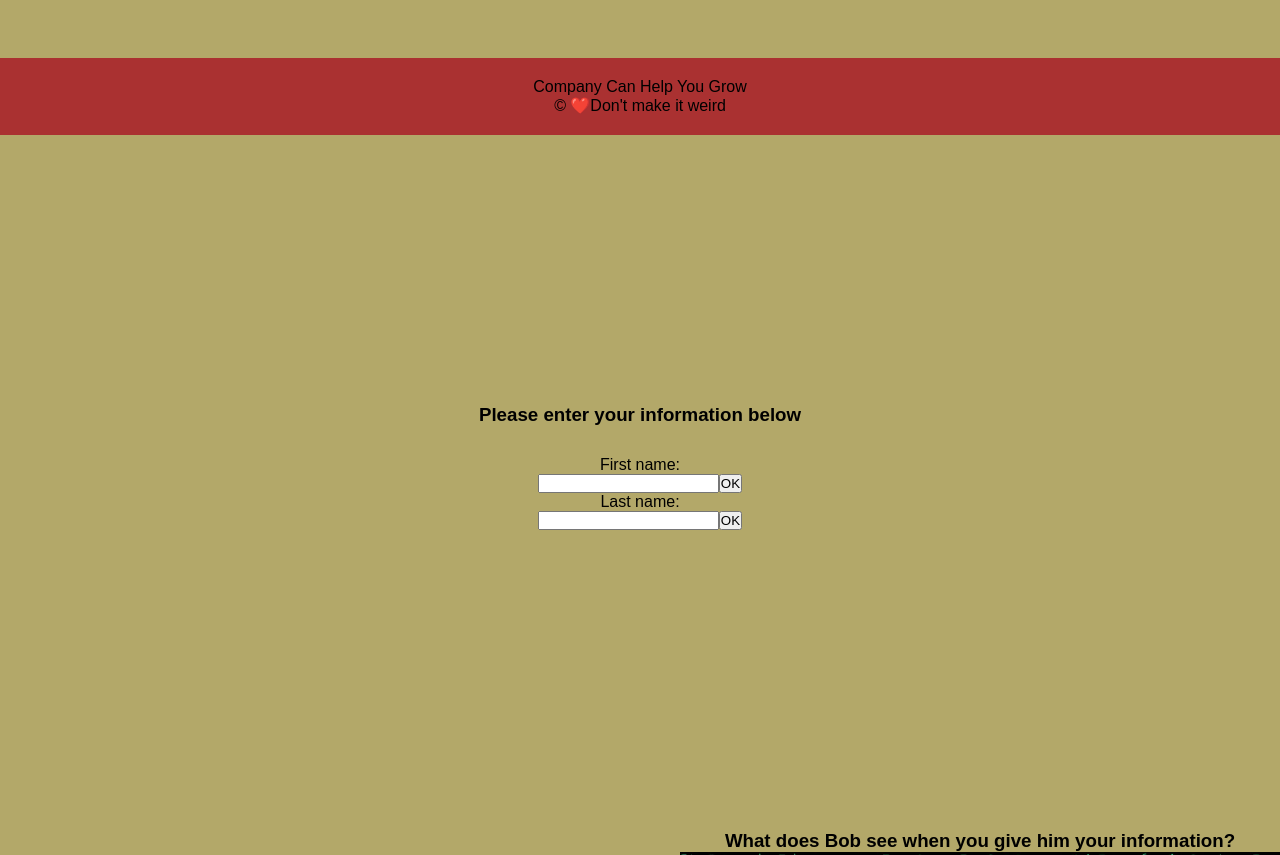
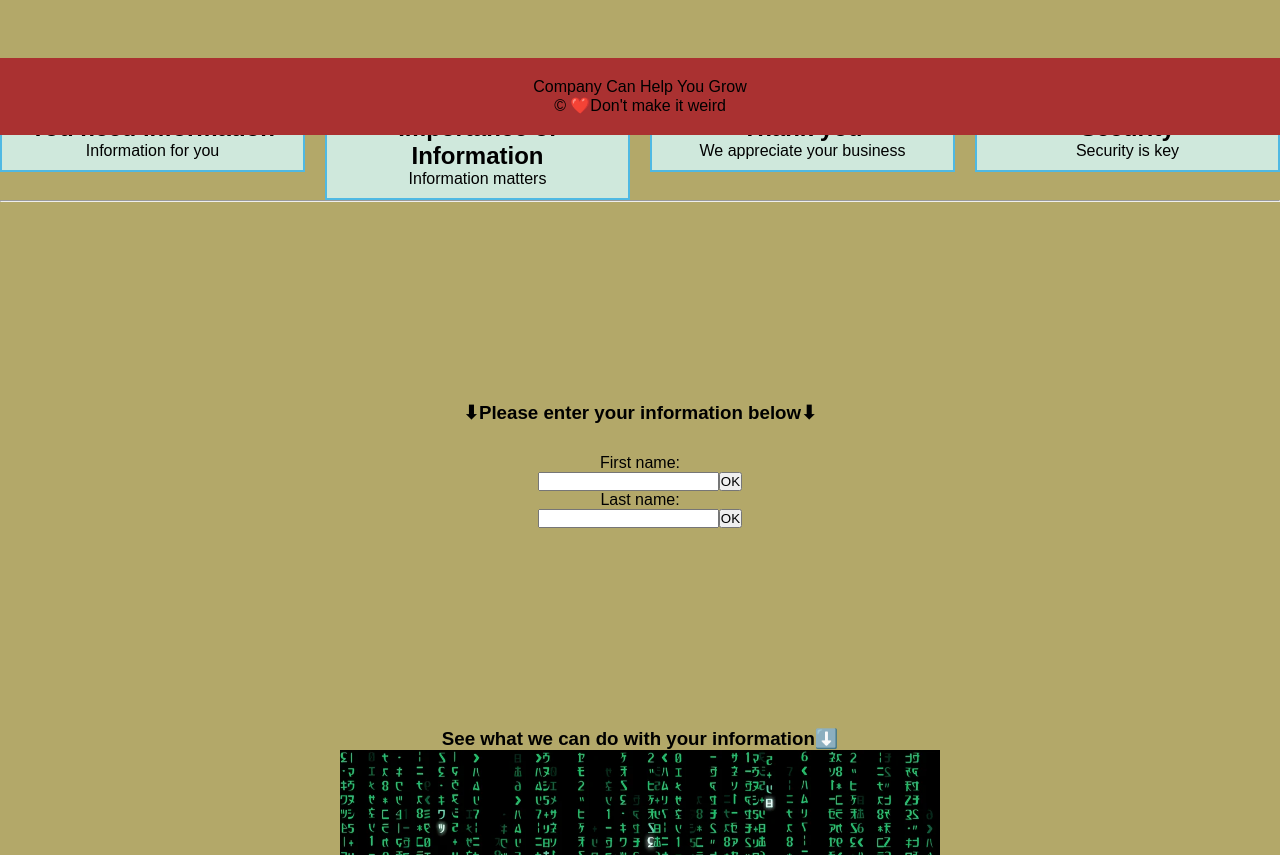
Before and after one commit to Vtencouchclimbr/Information-Collection, a plain HTML site: page index.html in a window 1280 px wide. Shown: the part 665-1520 px from the top of the page. Drawn offline with Linux system fonts and the light colour scheme.

Commit message:
inserting functional css

```diff
--- a/index.html
+++ b/index.html
@@ -7,7 +7,7 @@
     <title>Bob's Information</title>
 </head>
 <header class="topbar">
-<h1 class="bob">Bob needs Info!</h1>
+<h1 class="bob">Garf needs Info!</h1>
 <nav>
     <ul>
         <li>
@@ -25,8 +25,35 @@
     <section>
         <img src="garf.jpg" alt="Garfield eating lasagna" style="padding-bottom: 100px; padding-top: 100px;">
     </section>
+    <section>
+    <div class="container">
+        <div class="card">
+          <h2>You need information</h2>
+          <p>
+            Information for you
+          </p>
+        </div>
+        <div class="card">
+          <h2>Importance of Information</h2>
+          <p>
+            Information matters
+          </p>
+        </div>
+        <div class="card">
+          <h2>Thank you</h2>
+          <p>
+            We appreciate your business
+        </p>
+        </div>
+        <div class="card">
+            <h2>Security</h2>
+            <p>
+              Security is key
+          </p>
+          </div>
+    </section>
     <hr></hr>
-<h3>Please enter your information below</h3>
+<h3>⬇Please enter your information below⬇</h3>
 <section id=information class="user">
     <p>First name:</p>
     <input type="text" id="fname" name="fname"><button type="button">OK</button>
@@ -34,9 +61,9 @@
     <input type="text" id="lname" name="lname"><button type="button">OK</button>
 </section>
 </main>
-<aside class="side">
+<aside class="">
     <section >
-        <h3>What does Bob see when you give him your information?</h3>
+        <h3>See what we can do with your information⬇️</h3>
         <img class="img" src="matrix.jpg" alt="Matrix" margin-bottom: 50px;/>
     </section>
 </aside>
@@ -46,3 +73,27 @@
 <p>&copy; ❤️Don't make it weird</p>
 </footer>
 </html>
+
+
+
+<!--<div class="container">
+    <div class="card">
+      <h2>I am the heading</h2>
+      <p>
+        Information for you
+      </p>
+    </div>
+
+    <div class="card">
+      <h2>I am the heading</h2>
+      <p>
+        Information matters
+      </p>
+    </div>
+
+    <div class="card">
+      <h2>I am the heading</h2>
+      <p>
+        We appreciate your business
+    </p>
+    </div>-->
--- a/style.css
+++ b/style.css
@@ -36,7 +36,7 @@
     text-align: center;
   }
   .body h3 {
-    margin-top: 300px;
+    margin-top: 200px;
   }
   .user {
     margin-top: 30px;
@@ -60,3 +60,14 @@
     padding-top: 20px;
     padding-bottom: 20px;
   }
+  .container {
+    column-width: 250px;
+    column-gap: 20px;
+  }
+
+  .card {
+    background-color: rgb(207 232 220);
+    border: 2px solid rgb(79 185 227);
+    padding: 10px;
+    margin: 0 0 1em 0;
+  }
```
